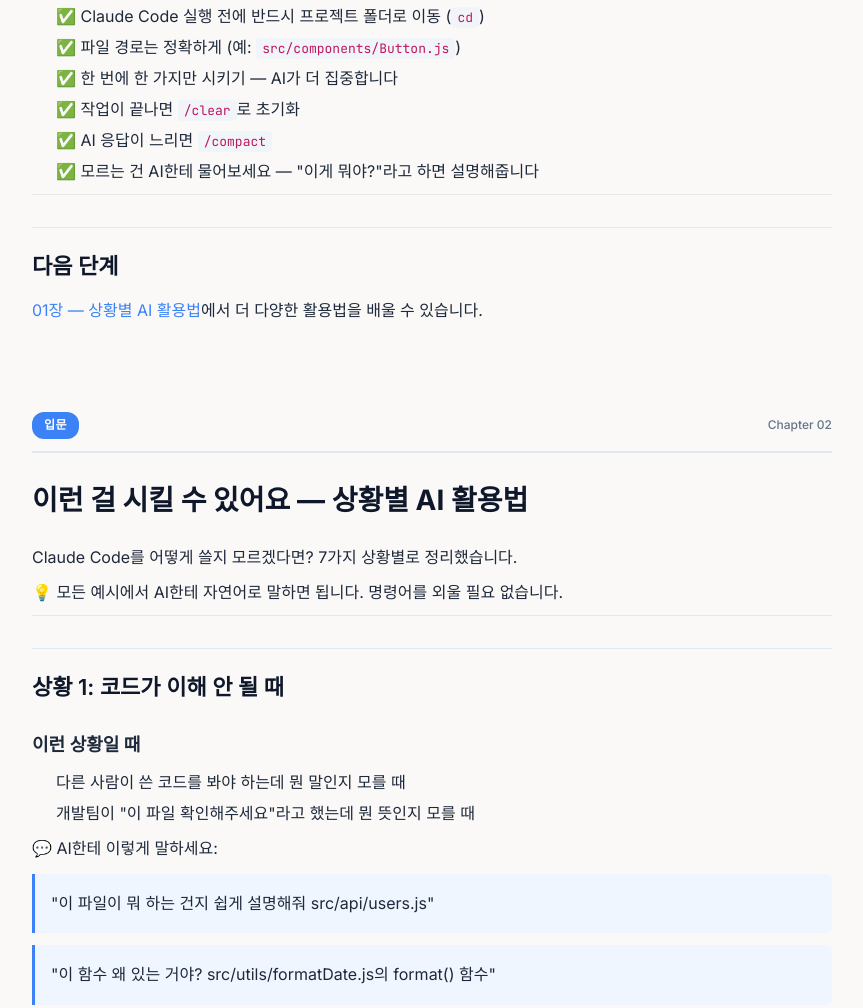
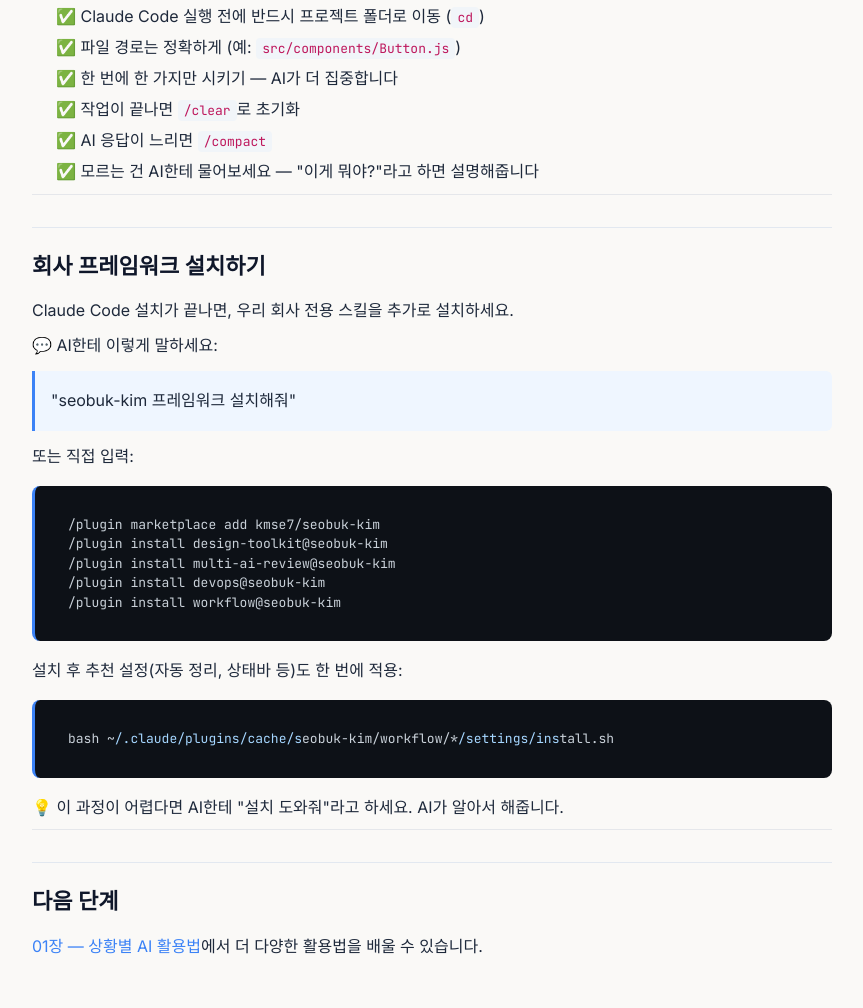
Before and after one commit to kmse7/seobuk-kim, a website: page handbook/index.html in a window 1280 px wide. Shown: the part 6541-7549 px from the top of the page, without its empty margins (208-1071 px from the left). Drawn offline with nearby package versions, Linux system fonts and the light colour scheme.

Commit message:
docs: add framework install guide to quickstart + fix OAuth publish status

```diff
--- a/handbook/index.html
+++ b/handbook/index.html
@@ -510,6 +510,24 @@
 <li>✅ 모르는 건 AI한테 물어보세요 — &quot;이게 뭐야?&quot;라고 하면 설명해줍니다</li>
 </ul>
 <hr>
+<h2>회사 프레임워크 설치하기</h2>
+<p>Claude Code 설치가 끝나면, 우리 회사 전용 스킬을 추가로 설치하세요.</p>
+<p>💬 AI한테 이렇게 말하세요:</p>
+<blockquote>
+<p>&quot;seobuk-kim 프레임워크 설치해줘&quot;</p>
+</blockquote>
+<p>또는 직접 입력:</p>
+<pre><code>/plugin marketplace add kmse7/seobuk-kim
+/plugin install design-toolkit@seobuk-kim
+/plugin install multi-ai-review@seobuk-kim
+/plugin install devops@seobuk-kim
+/plugin install workflow@seobuk-kim
+</code></pre>
+<p>설치 후 추천 설정(자동 정리, 상태바 등)도 한 번에 적용:</p>
+<pre><code>bash ~/.claude/plugins/cache/seobuk-kim/workflow/*/settings/install.sh
+</code></pre>
+<p>💡 이 과정이 어렵다면 AI한테 &quot;설치 도와줘&quot;라고 하세요. AI가 알아서 해줍니다.</p>
+<hr>
 <h2>다음 단계</h2>
 <p><a href="#ch1">01장 — 상황별 AI 활용법</a>에서 더 다양한 활용법을 배울 수 있습니다.</p>
 
```
Also changed, not shown: docs/00-quickstart.md (+25 -0 lines).
